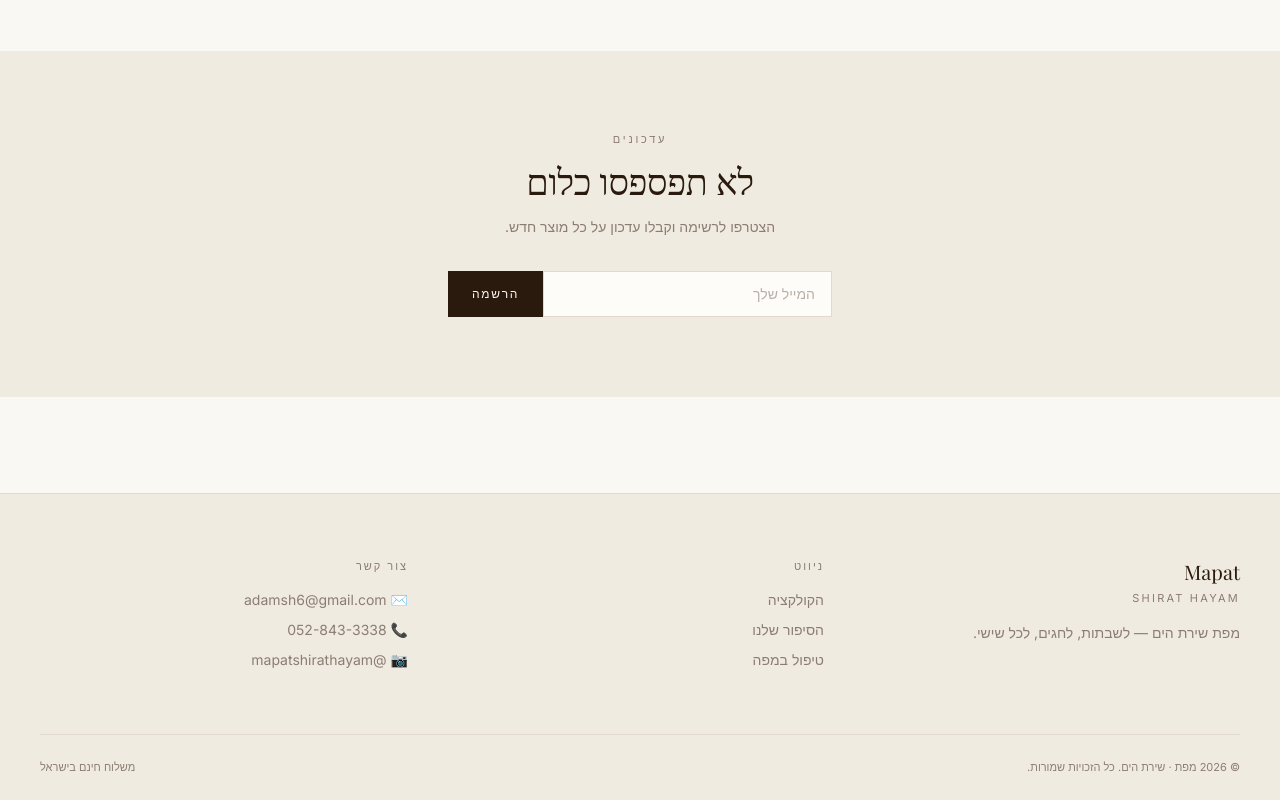
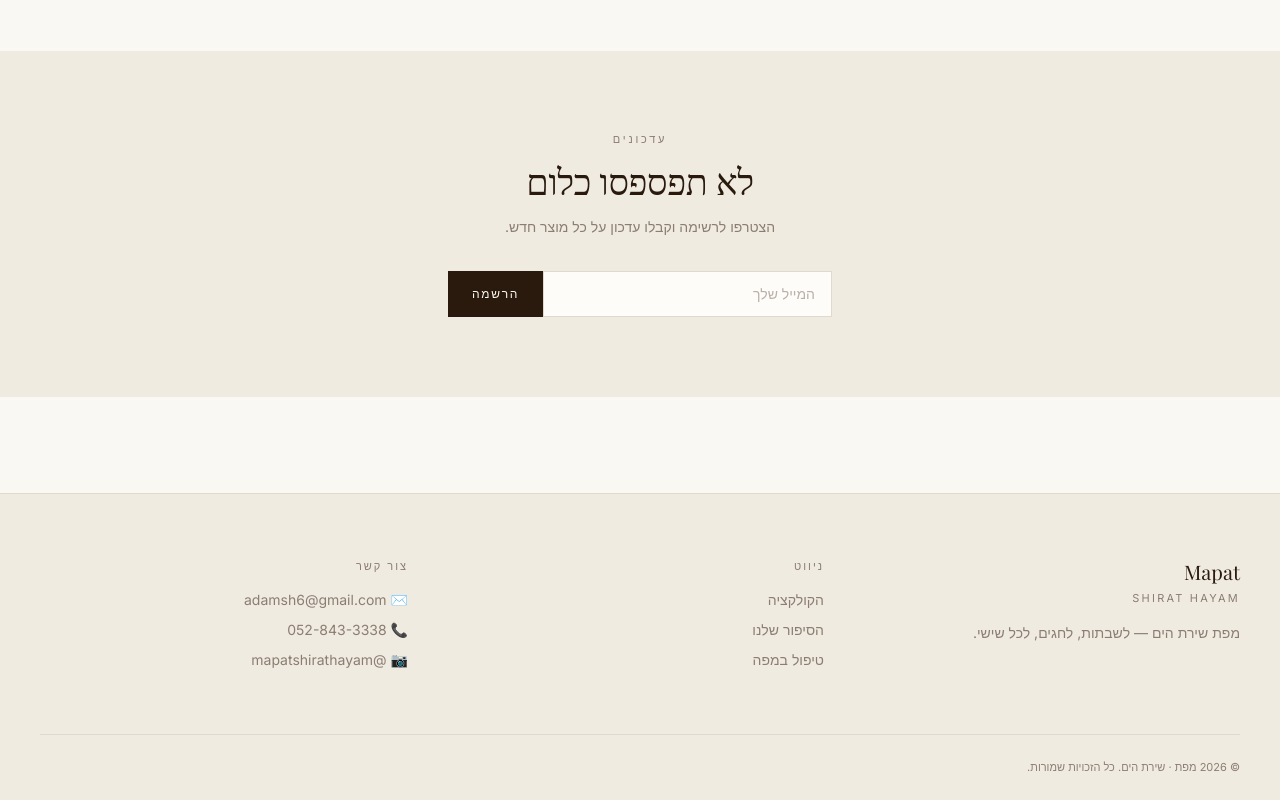
Before and after one commit to k4hpvj59kh-create/-, a Next.js app: page / in a window 1280 px wide. Shown: the part 3000-3800 px from the top of the page. Built offline with nearby package versions, Linux system fonts and the light colour scheme; a web font is replaced by a local one.

Commit message:
update: remove free shipping text from footer

```diff
--- a/components/Footer.tsx
+++ b/components/Footer.tsx
@@ -53,7 +53,7 @@ export default function Footer() {
 
       <div className="border-t border-linen-border mx-6 lg:mx-10 py-6 flex flex-col md:flex-row justify-between gap-2 text-[11px] text-taupe">
         <p>© {new Date().getFullYear()} מפת · שירת הים. כל הזכויות שמורות.</p>
-        <p>{t("משלוח חינם בישראל", "Free shipping in Israel")}</p>
+        <p>{t("", "")}</p>
       </div>
     </footer>
   );
```
